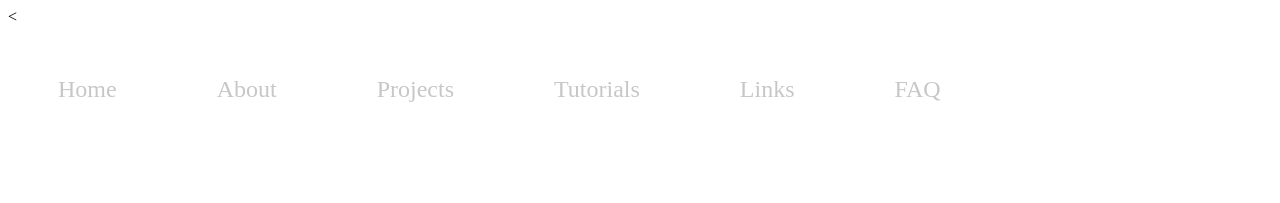
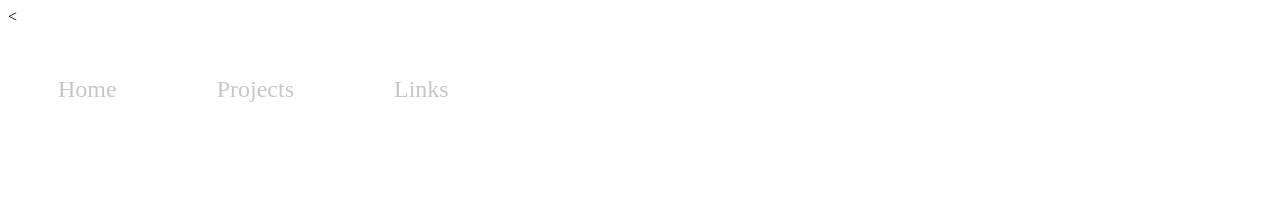
Before and after one commit to ElectronsFellOut/ElectronsFellOut, a plain HTML site: page links.html in a window 1280 px wide. Shown: the top 203 px of the page. Drawn offline with Linux system fonts and the light colour scheme.

Commit message:
Update links.html

```diff
--- a/links.html
+++ b/links.html
@@ -11,12 +11,9 @@
 <link rel="stylesheet" href="style.css">
 <div>
 <ul>
- <li><a href="index.html";>Home</a></li>
-  <li><a href="about.html">About</a></li>
+  <li><a href="index.html";>Home</a></li>
   <li><a href="projects.html">Projects</a></li>
- <li><a href="tutorials.html">Tutorials</a></li>
-  <li><a href="Links.html">Links</a></li>
-  <li><a href="faq.html">FAQ</a></li>
+  <li><a href="links.html">Links</a></li>
 </ul>
 </div>
 
```
